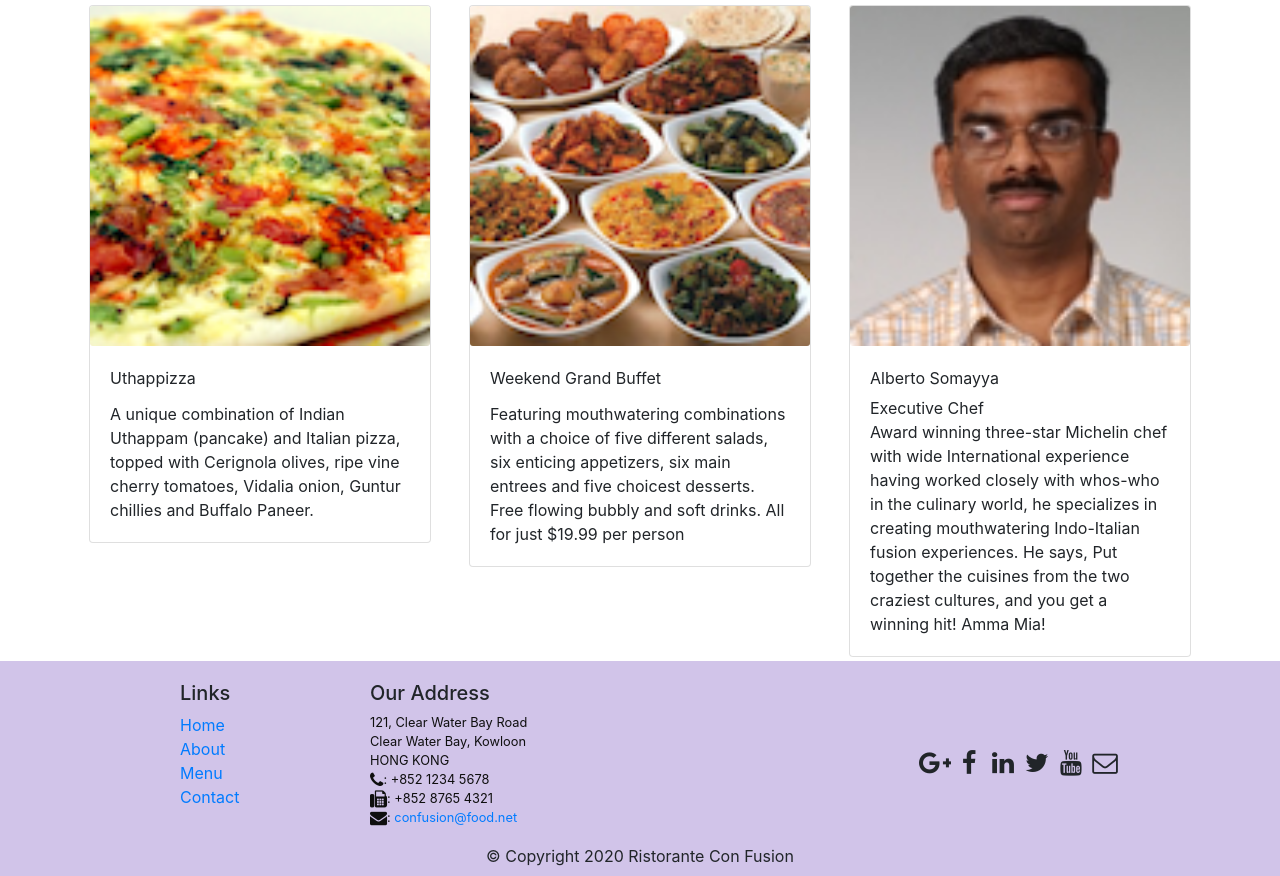
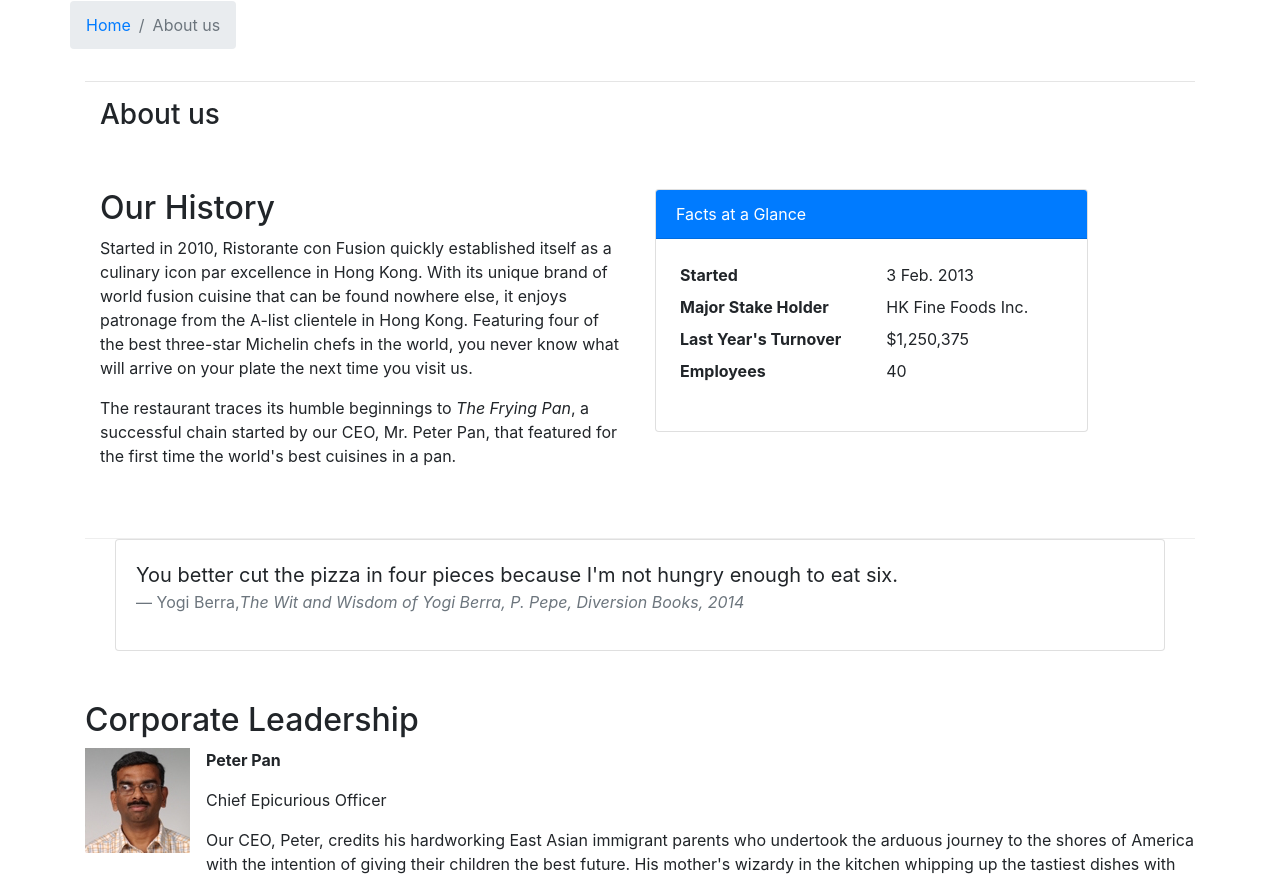
Before and after one commit to kikinewton/eatout-frontend, a React (Create React App) app: page /about in a window 1280 px wide. Before the commit this address led to /home. Shown: the part 361-1237 px from the top of the page. Built offline with nearby package versions, Linux system fonts and the light colour scheme.

Commit message:
about component added

```diff
--- /dev/null
+++ b/src/components/AboutComponent.js
@@ -0,0 +1,122 @@
+import React from "react";
+import { Link } from "react-router-dom";
+import {
+  BreadcrumbItem,
+  Breadcrumb,
+  Card,
+  CardHeader,
+  CardBody,
+  Media,
+} from "reactstrap";
+
+const RenderLeader = (props) => {
+  const leaders = props.leaders.map((leader) => {
+    return (
+      <div key={leader.id}>
+        <Media>
+          <Media left href="#" className="mr-3">
+            <Media object src={leader.image} alt={leader.name} />
+          </Media>
+          <Media body>
+              <p><b>{leader.name}</b></p>
+              <p>{leader.designation}</p>
+              <p>{leader.description}</p>
+          </Media>
+        </Media>
+        <br/>
+      </div>
+    );
+  });
+  return leaders;
+};
+
+export const About = (props) => {
+  // // const leaders = props.leaders.map((leader) => {
+  //   return <p>Leader {leader.name}</p>;
+  // });
+  return (
+    <div className="container">
+      <div className="row">
+        <Breadcrumb>
+          <BreadcrumbItem>
+            <Link to="/home">Home</Link>
+          </BreadcrumbItem>
+          <BreadcrumbItem active>About us</BreadcrumbItem>
+        </Breadcrumb>
+      </div>
+      <hr />
+      <div className="col-12">
+        <div>
+          <h3>About us</h3>
+        </div>
+        <div className="row row-content">
+          <div className="col-12 col-md-6">
+            <h2>Our History</h2>
+            <p>
+              Started in 2010, Ristorante con Fusion quickly established itself
+              as a culinary icon par excellence in Hong Kong. With its unique
+              brand of world fusion cuisine that can be found nowhere else, it
+              enjoys patronage from the A-list clientele in Hong Kong. Featuring
+              four of the best three-star Michelin chefs in the world, you never
+              know what will arrive on your plate the next time you visit us.
+            </p>
+            <p>
+              The restaurant traces its humble beginnings to{" "}
+              <em>The Frying Pan</em>, a successful chain started by our CEO,
+              Mr. Peter Pan, that featured for the first time the world's best
+              cuisines in a pan.
+            </p>
+          </div>
+          <div className=" col-12 col-md-5">
+            <Card>
+              <CardHeader className="bg-primary text-white">
+                Facts at a Glance
+              </CardHeader>
+              <CardBody>
+                <dl className="row p-1">
+                  <dt className="col-6">Started</dt>
+                  <dd className="col-6">3 Feb. 2013</dd>
+                  <dt className="col-6">Major Stake Holder</dt>
+                  <dd className="col-6">HK Fine Foods Inc.</dd>
+                  <dt className="col-6">Last Year's Turnover</dt>
+                  <dd className="col-6">$1,250,375</dd>
+                  <dt className="col-6">Employees</dt>
+                  <dd className="col-6">40</dd>
+                </dl>
+              </CardBody>
+            </Card>
+          </div>
+        </div>
+        <div className="col-12">
+          <Card>
+            <CardBody className="bg-faded">
+              <blockquote className="blockquote">
+                <p className="mb-0">
+                  You better cut the pizza in four pieces because I'm not hungry
+                  enough to eat six.
+                </p>
+                <footer className="blockquote-footer">
+                  Yogi Berra,
+                  <cite title="Source Title">
+                    The Wit and Wisdom of Yogi Berra, P. Pepe, Diversion Books,
+                    2014
+                  </cite>
+                </footer>
+              </blockquote>
+            </CardBody>
+          </Card>
+        </div>
+      </div>
+      <div className="row row-content">
+        <div className="col-12">
+          <h2>Corporate Leadership</h2>
+        </div>
+        <div className="col-12">
+          <RenderLeader leaders={props.leaders}/>
+        </div>
+      </div>
+    </div>
+  );
+};
+
+export default About;
--- a/src/components/HeaderComponent.js
+++ b/src/components/HeaderComponent.js
@@ -24,7 +24,7 @@
                   </NavLink>
               </NavItem>
               <NavItem>
-                  <NavLink className="nav-link" to="/aboutus">
+                  <NavLink className="nav-link" to="/about">
                       <span className="fa fa-info fa-lg"></span> About us
                   </NavLink>
               </NavItem>
--- a/src/components/MainComponent.js
+++ b/src/components/MainComponent.js
@@ -4,6 +4,7 @@
 import Header from "./HeaderComponent";
 import Footer from "./FooterComponent";
 import Home from "./HomeComponent";
+import About from "./AboutComponent";
 import { Switch, Route, Redirect } from "react-router-dom";
 import { DISHES } from "../shared/dishes";
 import { COMMENTS } from "../shared/comments";
@@ -24,19 +25,17 @@
   const [promotions, setPromotions] = useState(PROMOTIONS);
 
   const DishWithId = ({ match }) => {
-
     return (
-      <DishDetail key={dishes.id}
+      <DishDetail
+        key={dishes.id}
         dish={
           dishes.filter(
             (dish) => dish.id === parseInt(match.params.dishId, 10)
           )[0]
         }
-        comment={
-          comments.filter(
-            (comment) => comment.dishId === parseInt(match.params.dishId, 10)
-          )
-        }
+        comment={comments.filter(
+          (comment) => comment.dishId === parseInt(match.params.dishId, 10)
+        )}
       />
     );
   };
@@ -56,6 +55,11 @@
       <Header />
       <Switch>
         <Route path="/home" component={HomePage} />
+        <Route
+          exact
+          path="/about"
+          component={() => <About leaders={leaders} />}
+        />
         <Route exact path="/menu" component={() => <Menu dishes={dishes} />} />
         <Route path="/menu/:dishId" component={DishWithId} />
         <Route exact path="/contactus" component={Contact} />
```
